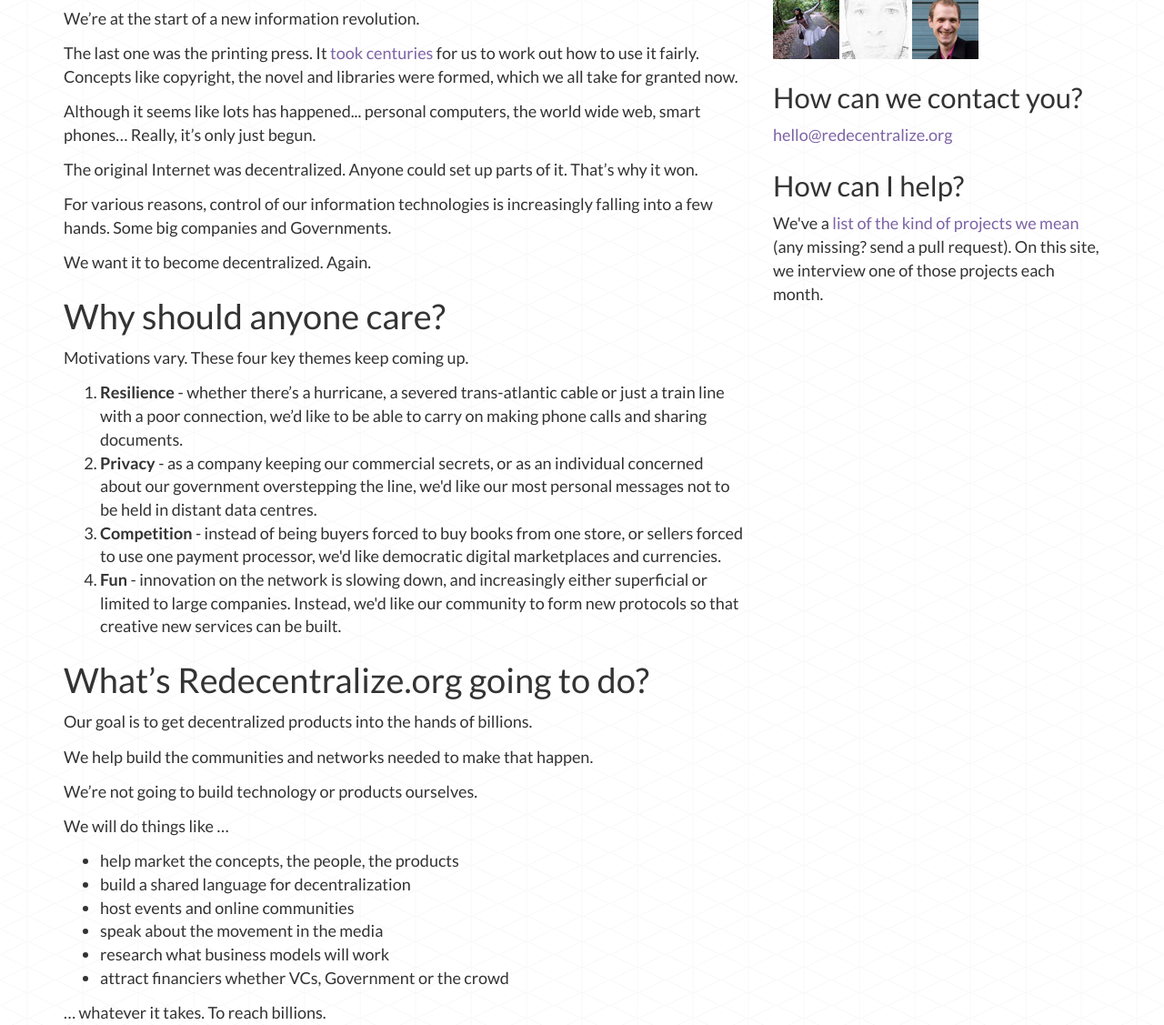
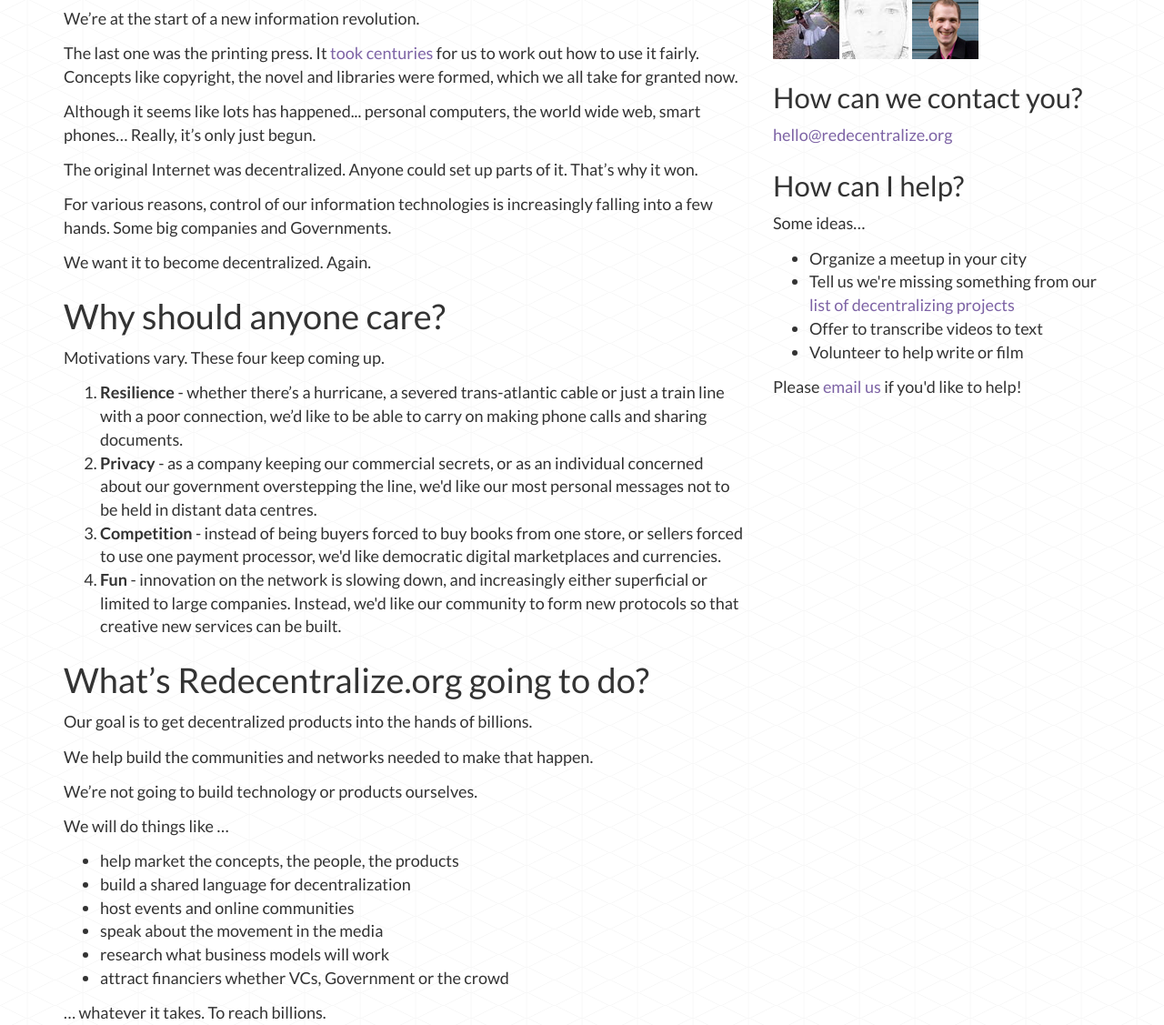
Before and after one commit to redecentralize/redecentralize-website, a Jekyll site: the page built from about/index.html, in a window 1280 px wide and 1282 px high, cut to the strip 155-1282 px from the top of the window. Shown: the whole strip at 91% size. Built offline with Jekyll 4.4.1, drawn with Linux system fonts in a browser that asks for light colours; nearby versions of some CDN libraries; library files that are not in the unit come from our copies; Markdown is read by kramdown in place of the engine named in the settings.

Commit message:
Improve how can help section

```diff
--- a/about/index.html
+++ b/about/index.html
@@ -33,7 +33,7 @@ id: about
 
     <h2>Why should anyone care?</h2>
 
-    <p>Motivations vary. These four key themes keep coming up.</p>
+    <p>Motivations vary. These four keep coming up.</p>
 
     <ol>
       <li><b>Resilience</b> - whether there’s a hurricane, a severed trans-atlantic
@@ -103,9 +103,17 @@ id: about
 
     <h3>How can I help?</h3>
     <p>
-      We've a <a href="https://github.com/redecentralize/alternative-internet" target="_blank">list of
-      the kind of projects we mean</a> (any missing? send a pull request). On this
-      site, we interview one of those projects each month.
+      Some ideas&hellip;
+    </p>
+      <ul>
+        <li>Organize a meetup in your city</li>
+        <li>Tell us we're missing something from our <a href="https://github.com/redecentralize/alternative-internet" target="_blank">list of
+          decentralizing projects</a></li>
+        <li>Offer to transcribe videos to text</li>
+        <li>Volunteer to help write or film</li>
+      </ul>
+    <p>
+      Please <a href="mailto:hello@redecentralize.org">email us</a> if you'd like to help!
     </p>
   </div>
 </div>
```
